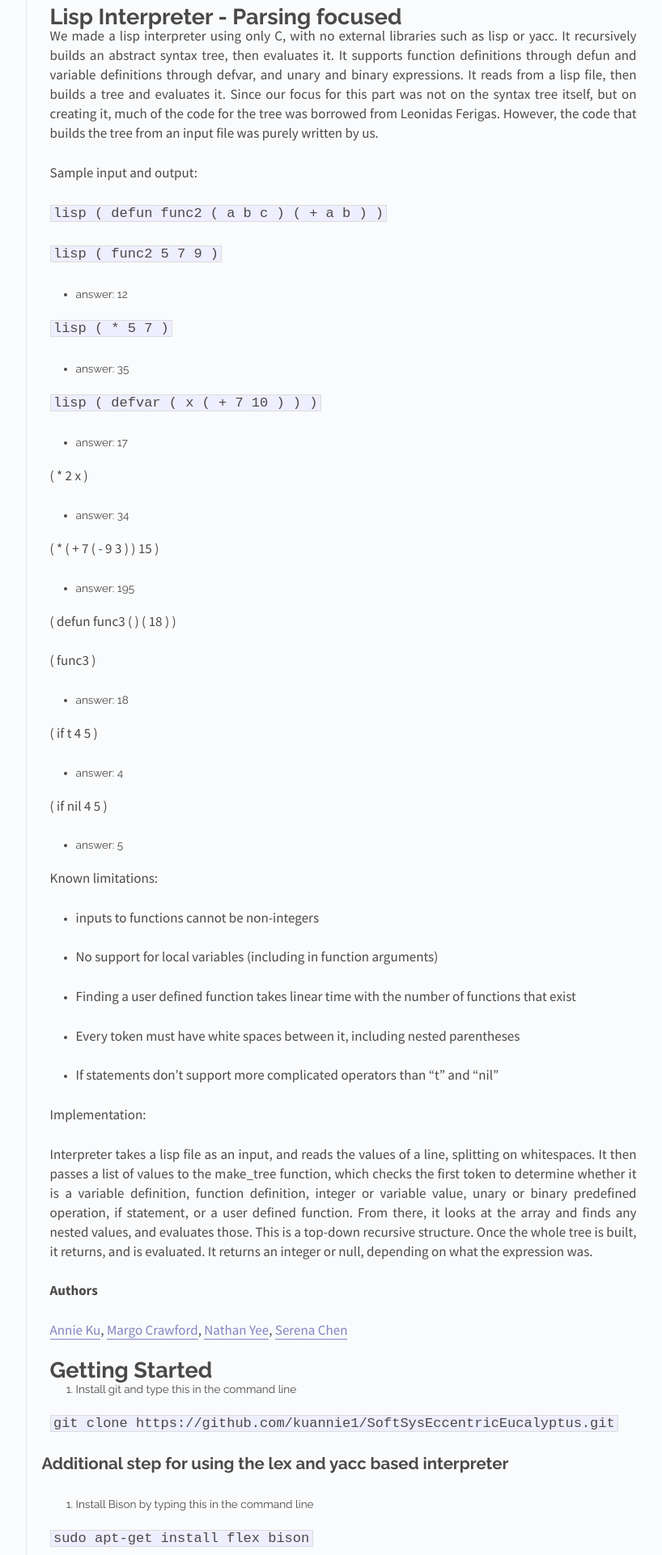
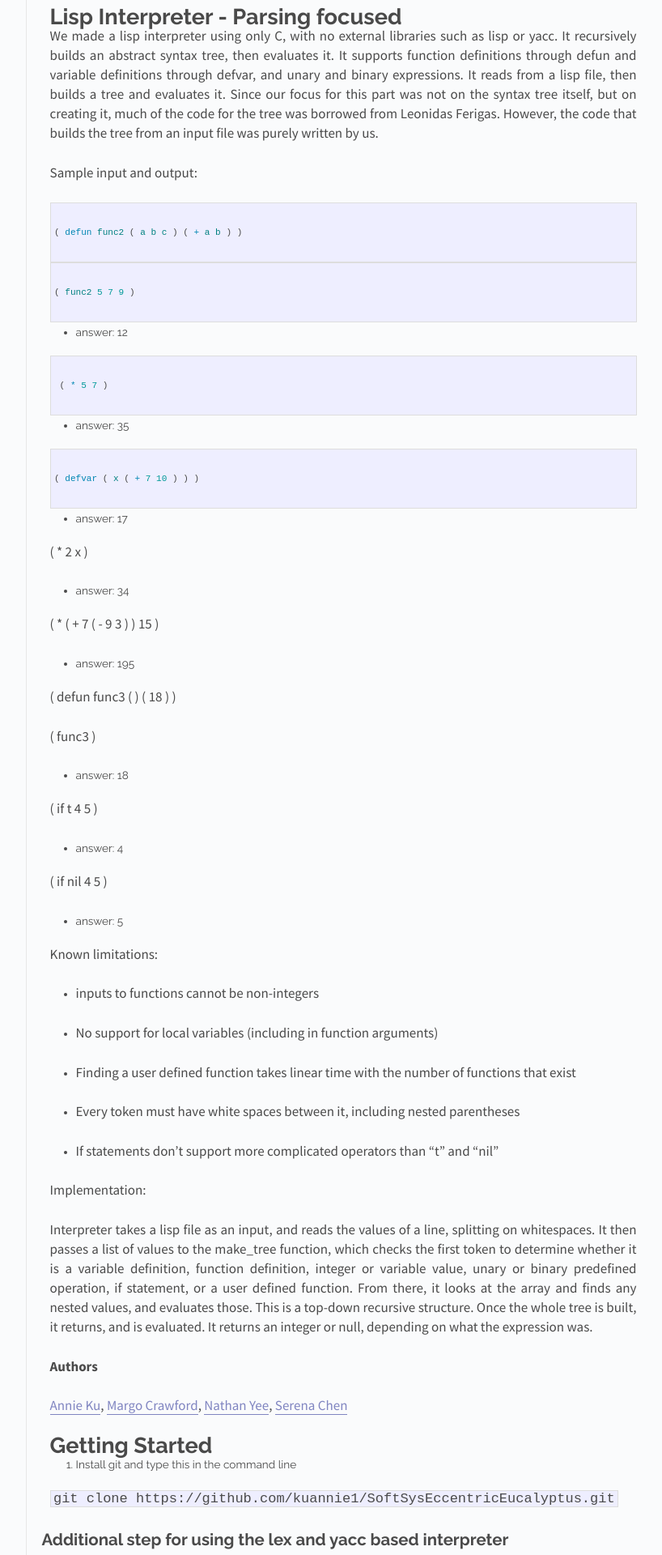
Before and after one commit to kuannie1/SoftSysEccentricEucalyptus, a Jekyll site: the page built from docs/_posts/2017-04-30-eLISP-Cs.md, in a window 1280 px wide. Shown: the part 2168-4088 px from the top of the page at 81% size, without its empty margins (326-1144 px from the left). Built offline with Jekyll 4.4.1, drawn with Linux system fonts in a browser that asks for light colours.

Commit message:
Update/Create 2017-04-30-eLISP-Cs.md

````diff
--- a/docs/_posts/2017-04-30-eLISP-Cs.md
+++ b/docs/_posts/2017-04-30-eLISP-Cs.md
@@ -39,17 +39,33 @@ We made a lisp interpreter using only C, with no external libraries such as lisp
 
 Sample input and output:
 
-```lisp ( defun func2 ( a b c ) ( + a b ) )```
+```lisp
 
-```lisp ( func2 5 7 9 )```
+( defun func2 ( a b c ) ( + a b ) )
+
+```
+
+```lisp
+
+( func2 5 7 9 )
+
+```
 
 * answer: 12
 
-```lisp ( * 5 7 )```
+```lisp
+
+ ( * 5 7 )
+
+```
 
 * answer: 35
 
-```lisp ( defvar ( x ( + 7 10 ) ) )```
+```lisp
+
+( defvar ( x ( + 7 10 ) ) )
+
+```
 
 * answer: 17
 
````
